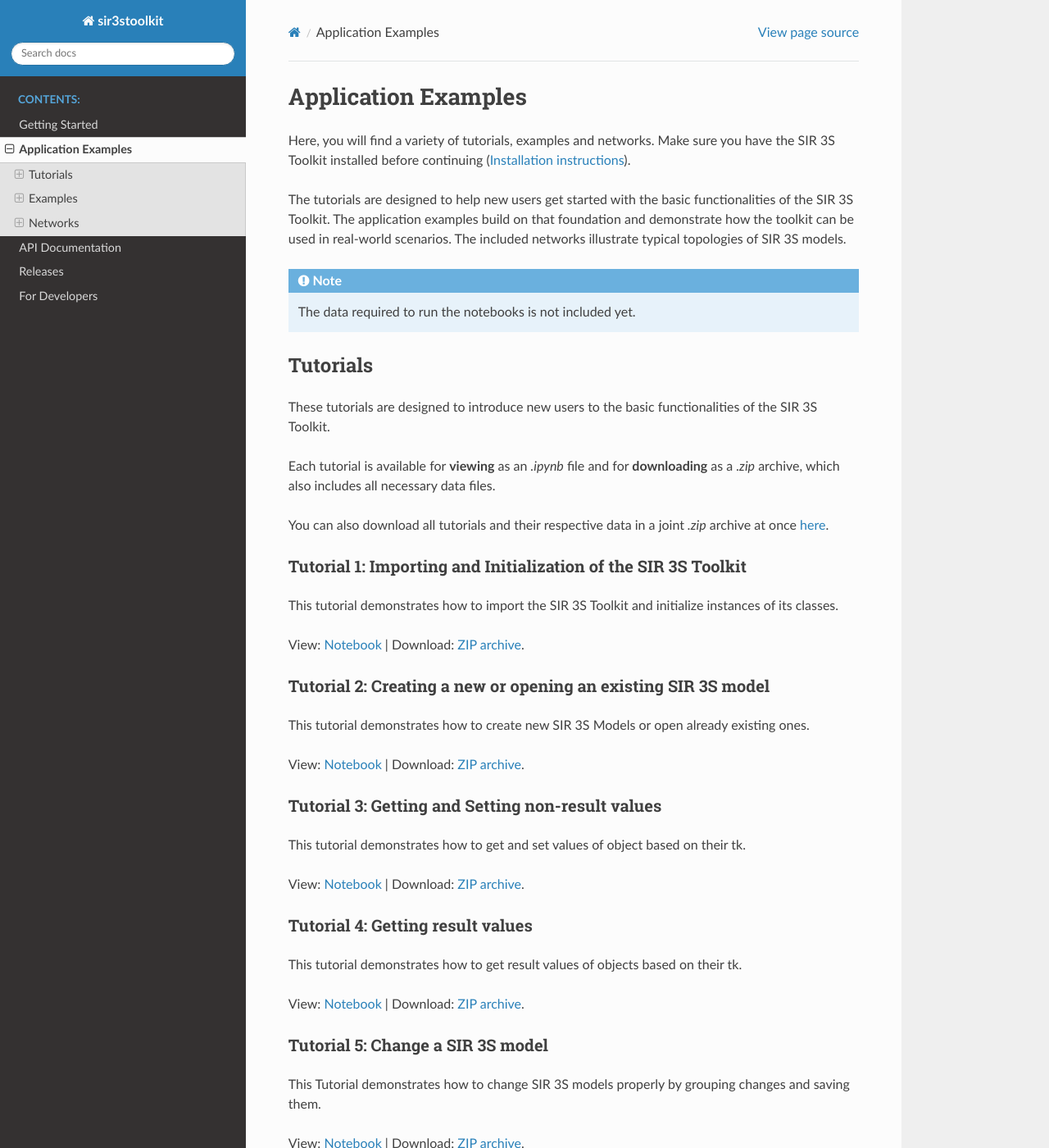
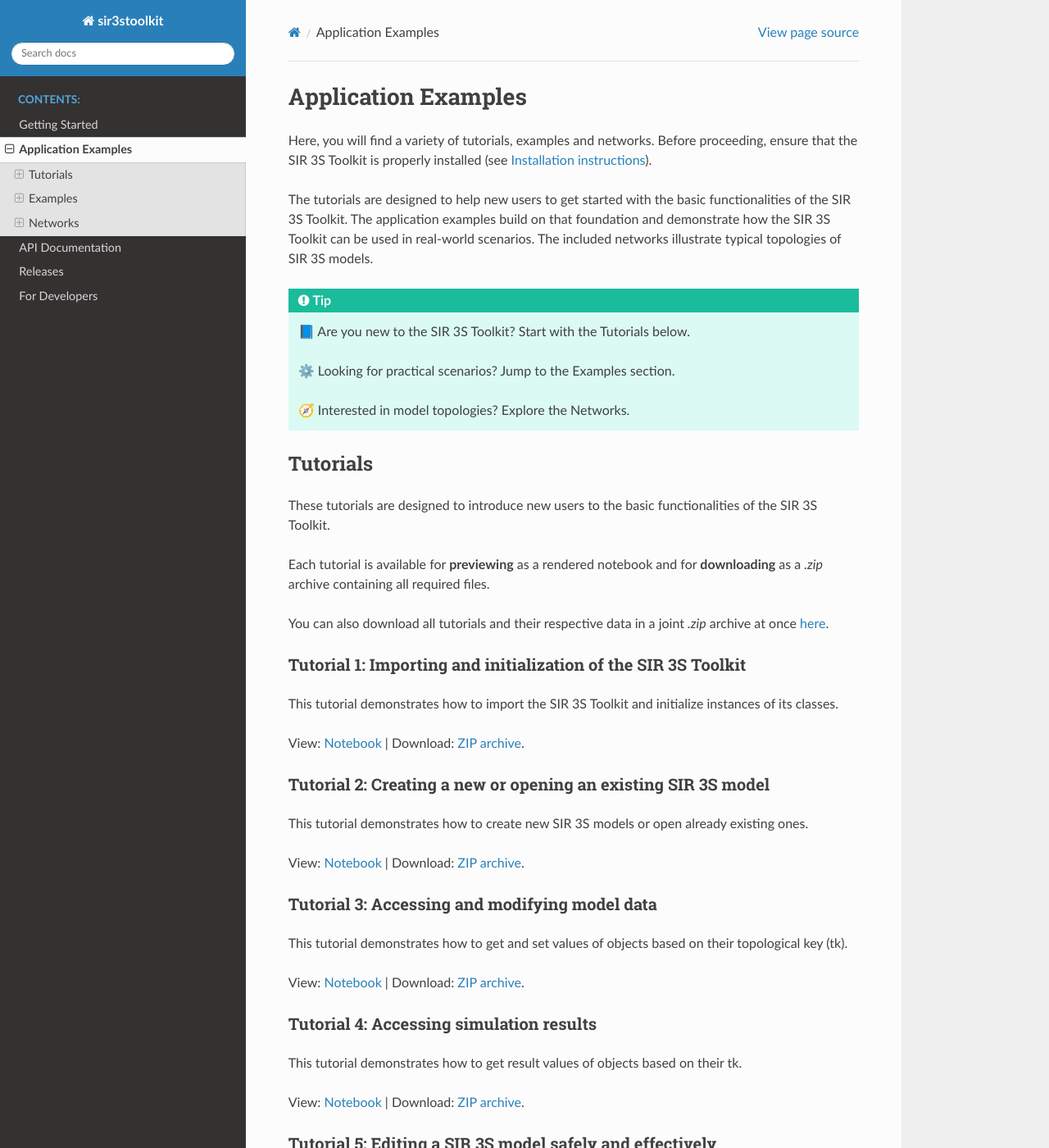
Before and after one commit to 3SConsult/sir3stoolkit, a Sphinx documentation site: the page built from docs/source/examples.rst, in a window 1280 px wide and 1400 px high. Shown: the whole window at 82% size. Built offline with Sphinx 7.4.7 and the Read the Docs theme 3.1.0, drawn with Linux system fonts in a browser that asks for light colours; pages that are not in the unit, such as notebooks, are missing from menus; some of the changed text lies outside the part shown.

```diff
--- a/docs/source/examples.rst
+++ b/docs/source/examples.rst
@@ -3,27 +3,33 @@ Application Examples
 ====================
 
 Here, you will find a variety of tutorials, examples and networks.
-Make sure you have the SIR 3S Toolkit installed before continuing (:ref:`Installation instructions <installing-toolkit-label>`).
+Before proceeding, ensure that the SIR 3S Toolkit is properly installed (see :ref:`Installation instructions <installing-toolkit-label>`).
 
-The tutorials are designed to help new users get started with the basic functionalities of the SIR 3S Toolkit.
-The application examples build on that foundation and demonstrate how the toolkit can be used in real-world scenarios.
+The tutorials are designed to help new users to get started with the basic functionalities of the SIR 3S Toolkit.
+The application examples build on that foundation and demonstrate how the SIR 3S Toolkit can be used in real-world scenarios.
 The included networks illustrate typical topologies of SIR 3S models.
 
-.. note:: The data required to run the notebooks is not included yet.
+.. tip::
+
+   📘 Are you new to the SIR 3S Toolkit? Start with the Tutorials below.
+
+   ⚙️ Looking for practical scenarios? Jump to the Examples section.
+
+   🧭 Interested in model topologies? Explore the Networks.
+
 
 Tutorials
 ---------
 
 These tutorials are designed to introduce new users to the basic functionalities of the SIR 3S Toolkit.
 
-Each tutorial is available for **viewing** as an `.ipynb` file and for **downloading** as a `.zip` archive,
-which also includes all necessary data files.
+Each tutorial is available for **previewing** as a rendered notebook and for **downloading** as a `.zip` archive containing all required files.
 
 You can also download all tutorials and their respective data in a joint `.zip` archive at once `here <https://github.com/3SConsult/sir3stoolkit/releases/download/tutorial_assets/Tutorial1-X_Assets.zip>`_.
 
 .. _Ttu1:
 
-Tutorial 1: Importing and Initialization of the SIR 3S Toolkit
+Tutorial 1: Importing and initialization of the SIR 3S Toolkit
 ~~~~~~~~~~~~~~~~~~~~~~~~~~~~~~~~~~~~~~~~~~~~~~~~~~~~~~~~~~~~~~
 
 This tutorial demonstrates how to import the SIR 3S Toolkit and initialize instances of its classes.
@@ -35,23 +41,23 @@ View: `Notebook <tutorials/Tutorial1_Assets/ToolkitTutorial1.html>`_ | Download:
 Tutorial 2: Creating a new or opening an existing SIR 3S model
 ~~~~~~~~~~~~~~~~~~~~~~~~~~~~~~~~~~~~~~~~~~~~~~~~~~~~~~~~~~~~~~
 
-This tutorial demonstrates how to create new SIR 3S Models or open already existing ones.
+This tutorial demonstrates how to create new SIR 3S models or open already existing ones.
 
 View: `Notebook <tutorials/Tutorial2_Assets/ToolkitTutorial2.html>`_ | Download: `ZIP archive <https://github.com/3SConsult/sir3stoolkit/releases/download/tutorial_assets/Tutorial2_Assets.zip>`_.
 
 .. _Ttu3:
 
-Tutorial 3: Getting and Setting non-result values
-~~~~~~~~~~~~~~~~~~~~~~~~~~~~~~~~~~~~~~~~~~~~~~~~~
+Tutorial 3: Accessing and modifying model data
+~~~~~~~~~~~~~~~~~~~~~~~~~~~~~~~~~~~~~~~~~~~~~~
 
-This tutorial demonstrates how to get and set values of object based on their tk.
+This tutorial demonstrates how to get and set values of objects based on their topological key (tk).
 
 View: `Notebook <tutorials/Tutorial3_Assets/ToolkitTutorial3.html>`_ | Download: `ZIP archive <https://github.com/3SConsult/sir3stoolkit/releases/download/tutorial_assets/Tutorial3_Assets.zip>`_.
 
 .. _Ttu4:
 
-Tutorial 4: Getting result values
-~~~~~~~~~~~~~~~~~~~~~~~~~~~~~~~~~
+Tutorial 4: Accessing simulation results
+~~~~~~~~~~~~~~~~~~~~~~~~~~~~~~~~~~~~~~~~
 
 This tutorial demonstrates how to get result values of objects based on their tk.
 
@@ -59,28 +65,29 @@ View: `Notebook <tutorials/Tutorial4_Assets/ToolkitTutorial4.html>`_ | Download:
 
 .. _Ttu5:
 
-Tutorial 5: Change a SIR 3S model
-~~~~~~~~~~~~~~~~~~~~~~~~~~~~~~~~~
+Tutorial 5: Editing a SIR 3S model safely and effectively
+~~~~~~~~~~~~~~~~~~~~~~~~~~~~~~~~~~~~~~~~~~~~~~~~~~~~~~~~~
 
 This Tutorial demonstrates how to change SIR 3S models properly by grouping changes and saving them.
 
 View: `Notebook <tutorials/Tutorial5_Assets/ToolkitTutorial5.html>`_ | Download: `ZIP archive <https://github.com/3SConsult/sir3stoolkit/releases/download/tutorial_assets/Tutorial5_Assets.zip>`_.
-
-.. TODO: T6: InsertElements; T7: Calculation
 
 .. _TtuX:
 
 Tutorial X: Template
 ~~~~~~~~~~~~~~~~~~~~
 
-This tutorial does not demonstrate use cases of SIR 3S Toolkit, but serves as a template for contributors, who want to create their own example.
+.. admonition:: Contributor template
+
+   This is not a user-facing tutorial but a template intended for contributors to create their own tutorial.
+
 
 View: `Notebook <tutorials/TutorialX_Assets/ToolkitTutorialX.html>`_ | Download: `ZIP archive <https://github.com/3SConsult/sir3stoolkit/releases/download/tutorial_assets/TutorialX_Assets.zip>`_.
 
 Examples
 --------
 
-These examples are intended for users who are already familiar with the basic functionality of the Toolkit and demonstrate how to apply it to real-world scenarios.
+These examples are intended for users who are already familiar with the basic functionality of the SIR 3S Toolkit and demonstrate how to apply it to real-world scenarios.
 
 Each example is available for both **viewing** and **downloading** as an `.ipynb` file.
 
@@ -89,7 +96,7 @@ Each example is available for both **viewing** and **downloading** as an `.ipynb
 Example 1: Shape Import
 ~~~~~~~~~~~~~~~~~~~~~~~
 
-This Example demonstrates how to create a connected topological network of nodes and pipes in SIR 3S via Toolkit based on shapefile data. The data used comes from 'SIR 3S\Modelle\Beispiele\Wasser\Manual\Projektdaten\01 Shape-Dateien'.
+This Example demonstrates how to create a connected topological network of nodes and pipes in SIR 3S via teh SIR 3S Toolkit based on shapefile data. The data used comes from 'SIR 3S\Modelle\Beispiele\Wasser\Manual\Projektdaten\01 Shape-Dateien'.
 
 View: `Notebook <examples/Toolkit_Example1.html>`_ | Download: :download:`Notebook <examples/Toolkit_Example1.ipynb>`.
 
@@ -108,13 +117,12 @@ Networks
 
 The networks are examples of SIR 3S model topologies.
 
-Each network is available for both **viewing** and **downloading** as an `.py` file. You can open and run it using the Python Console in SIR Graf.
+Each network is available for **previewing** and **downloading** as an `.py` file. You can open and run it using the Python Console in SIR 3S.
 
 .. _Tnw1:
 
 Network 1
 ~~~~~~~~~
-
 
 You can view the code below
 
--- a/docs/source/started.rst
+++ b/docs/source/started.rst
@@ -19,7 +19,7 @@ Python code, making it possible to develop custom workflows, perform batch simul
 or operational pipelines.
 
 At its core, the package wraps basic functionality of SIR 3S, offering a low-level access to the creation, modification and simulation of SIR 3S models.
-Several method operations of the kind Get, Set, Add, Delete, Insert and many more are provided for this aim.
+A variety of method operations — such as Get, Set, Add, Delete, and Insert — are available to directly manipulate model components.
 This gives you a variety of opportunities, e.g.:
 
 * You can build models solely from scratch, defining nodes, pipes, and more, flexibly adapted to your available data sources, thus extending SIR 3S's built-in import tools.
--- a/pyproject.toml
+++ b/pyproject.toml
@@ -4,7 +4,7 @@ build-backend = "setuptools.build_meta"
 
 [project]
 name = "sir3stoolkit"
-version = "90.15.0.1.dev1"
+version = "90.15.0.dev1"
 description = "SIR3S Toolkit"
 authors = [
     { name="3S Consult GmbH", email="giriyan@3sconsult.de" }
--- a/setup.py
+++ b/setup.py
@@ -12,7 +12,7 @@ from setuptools import setup, find_packages
 
 setup(
     name='sir3stoolkit',
-    version='90.15.0.1.dev1',
+    version='90.15.0.dev1',
     description='SIR3S Toolkit',
     long_description='SIR3S Python Toolkit',
     author="3S Consult GmbH",
```
Also changed, not shown: other parts of docs/source/examples.rst (+3 -1 lines), docs/source/releases.rst (+24 -18 lines), 1 other file.
